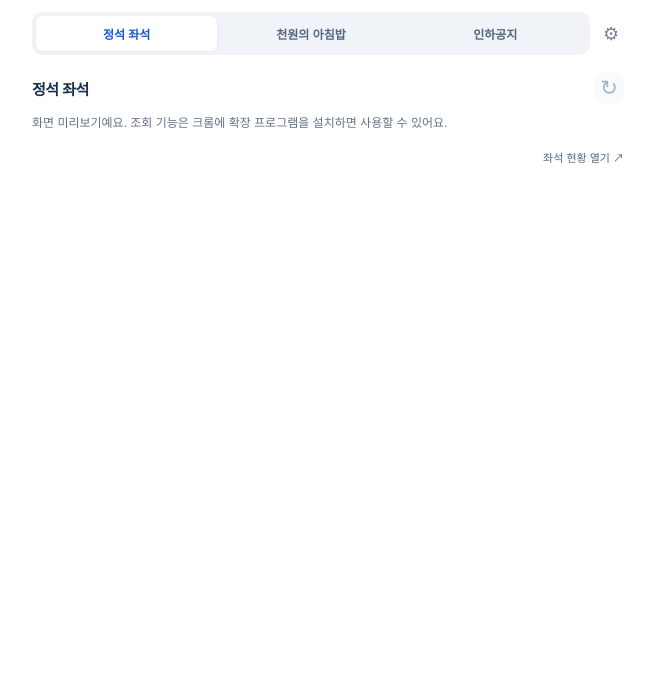
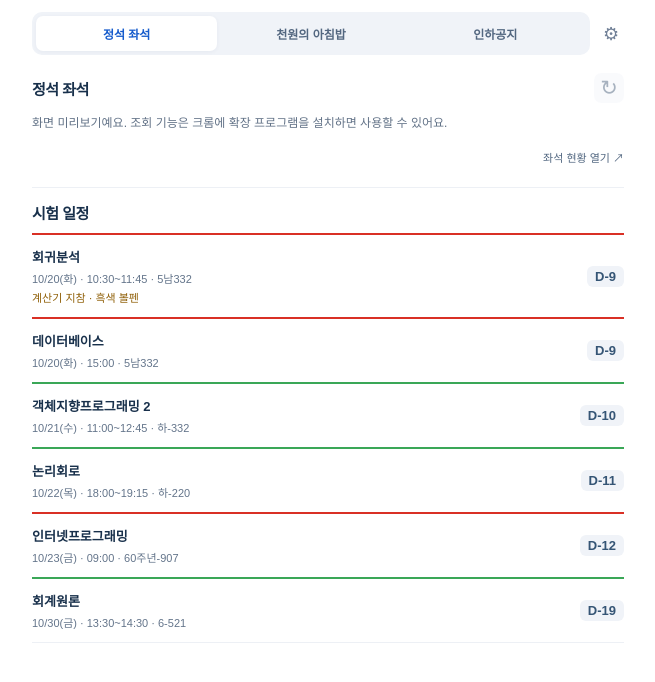
Before and after one commit to develdam/inha-jarvis, a website with bundled scripts: page extension/sidepanel.html in a window 1280 px wide. Shown: the whole page, without its empty margins (312-967 px from the left). Built offline with nearby package versions, Linux system fonts and the light colour scheme.

Commit message:
feat: 정석 좌석 아래 시험 일정과 D-day 배지 추가
- 수강 과목 시험 일정을 좌석 현황 아래에 가까운 순으로 표시하고 지난 시험은 숨김
- 과목별 D-day 표시, 7일 이내는 빨간색 강조
- 다음 시험까지 여유에 따라 초록/빨간 구분선 표시
- 툴바 아이콘에 가장 가까운 시험의 D-day 배지 표시 (alarms 권한 추가)

Co-Authored-By: Claude Opus 5.5 <noreply@anthropic.com>

```diff
--- /dev/null
+++ b/extension/exams.js
@@ -0,0 +1,29 @@
+// 수강 중인 강의의 시험 일정. date는 한국 시간 기준 "YYYY-MM-DD", 나머지 항목은 비워 둬도 돼요.
+// gap: 다음 시험까지 여유가 있으면 "free"(초록 구분선), 없으면 "tight"(빨간 구분선).
+export const EXAMS = [
+  { course: "회귀분석", date: "2026-10-20", time: "10:30~11:45", place: "5남332", note: "계산기 지참 · 흑색 볼펜", gap: "tight" },
+  { course: "데이터베이스", date: "2026-10-20", time: "15:00", place: "5남332", gap: "free" },
+  { course: "객체지향프로그래밍 2", date: "2026-10-21", time: "11:00~12:45", place: "하-332", gap: "free" },
+  { course: "논리회로", date: "2026-10-22", time: "18:00~19:15", place: "하-220", gap: "tight" },
+  { course: "인터넷프로그래밍", date: "2026-10-23", time: "09:00", place: "60주년-907", gap: "free" },
+  { course: "회계원론", date: "2026-10-30", time: "13:30~14:30", place: "6-521" },
+];
+
+function koreanToday(now) {
+  const parts = new Intl.DateTimeFormat("en-CA", { timeZone: "Asia/Seoul", year: "numeric", month: "2-digit", day: "2-digit" }).formatToParts(now);
+  const part = (type) => Number(parts.find((item) => item.type === type).value);
+  return Date.UTC(part("year"), part("month") - 1, part("day"));
+}
+
+// Exams from today on, soonest first, each with its D-day in Korean calendar days.
+export function upcomingExams(exams = EXAMS, now = new Date()) {
+  const today = koreanToday(now);
+  return exams.flatMap((exam) => {
+    const match = /^(\d{4})-(\d{2})-(\d{2})$/.exec(exam.date || "");
+    if (!match) return [];
+    const days = Math.round((Date.UTC(+match[1], +match[2] - 1, +match[3]) - today) / 86_400_000);
+    return days < 0 ? [] : [{ ...exam, days }];
+  }).sort((a, b) => a.days - b.days || String(a.time || "").localeCompare(String(b.time || "")));
+}
+
+export function dDayLabel(days) { return days === 0 ? "D-DAY" : `D-${days}`; }
--- a/extension/sidepanel.html
+++ b/extension/sidepanel.html
@@ -31,6 +31,10 @@
         <details><summary>자세히</summary><p id="message-detail" class="help"></p></details>
       </div>
     </section>
+    <section id="exams" class="card exams" aria-labelledby="exams-title" hidden>
+      <h2 id="exams-title">시험 일정</h2>
+      <ul id="exam-list" class="exam-list"></ul>
+    </section>
     <section id="settings" class="settings" aria-labelledby="settings-title" hidden>
       <h2 id="settings-title">설정</h2>
       <button id="disconnect-seats" class="text-button" hidden>정석 페이지 연결 해제</button>
--- a/extension/sidepanel.js
+++ b/extension/sidepanel.js
@@ -6,6 +6,7 @@ import { NOTICE_BOARDS, noticeKey, featureForKey, noticeDefaultUrl } from "./sou
 import { menuLines, mealDay } from "./breakfast.js";
 import { occupancyPercent } from "./seats.js";
 import { libraryOrigins } from "./seat-connection.js";
+import { upcomingExams, dDayLabel } from "./exams.js";
 
 const $ = (id) => document.getElementById(id);
 const state = { selected: "seats", settings: false, board: "general", sources: {}, results: {}, messages: {}, seatTabId: null, seatLogin: false, seatChecked: false, busy: false, ready: false };
@@ -243,6 +244,22 @@ function renderResults() {
   $("provenance").title = "한국 시간 · " + new URL(result.sourceUrl).hostname;
 }
 
+function renderExams() {
+  const exams = state.selected === "seats" ? upcomingExams() : [];
+  $("exams").hidden = !exams.length;
+  $("exam-list").replaceChildren(...exams.map((exam) => {
+    const item = node("li", undefined, "exam" + (exam.days <= 7 ? " exam-soon" : "") + (exam.gap ? " gap-" + exam.gap : ""));
+    const info = node("div");
+    info.append(node("p", exam.course + (exam.kind ? " " + exam.kind : ""), "exam-course"));
+    const [, month, day] = exam.date.split("-").map(Number);
+    const weekday = new Intl.DateTimeFormat("ko-KR", { weekday: "short", timeZone: "UTC" }).format(new Date(exam.date + "T00:00:00Z"));
+    info.append(node("p", [`${month}/${day}(${weekday})`, exam.time, exam.place].filter(Boolean).join(" · "), "exam-when"));
+    if (exam.note) info.append(node("p", exam.note, "exam-note"));
+    item.append(info, node("strong", dDayLabel(exam.days), "exam-dday"));
+    return item;
+  }));
+}
+
 function render() {
   const key = selectedKey();
   const feature = FEATURES[state.selected];
@@ -279,6 +296,7 @@ function render() {
       "자동 조회 · 저장 정보가 30분 지나면 갱신";
   $("tab-help").textContent = key === "seats" ? "필요한 정석 탭은 자동으로 열어요. 로그인이 만료되면 다시 로그인해 주세요." : "페이지 읽기로 가져온 정보는 원문을 새로고침한 뒤 다시 읽어 주세요.";
   renderResults();
+  renderExams();
 }
 
 function selectFeature(key) {
@@ -460,6 +478,7 @@ async function init() {
   state.ready = true; selectFeature("seats");
 }
 setInterval(() => {
+  if (state.selected === "seats") renderExams();
   if (state.results[selectedKey()] && (state.selected === "breakfast" || isStale(state.results[selectedKey()]))) render();
 }, 15_000);
 document.addEventListener("visibilitychange", () => {
--- a/extension/styles.css
+++ b/extension/styles.css
@@ -70,3 +70,14 @@ input[type="url"], input[type="search"] { width: 100%; min-width: 0; border: 1px
 #notice-board, #settings-source { width: 100%; min-width: 0; padding: 10px 8px; border: 1px solid #d3dce9; border-radius: 8px; color: #18304b; background: #fff; font: inherit; font-size: 12px; }
 #notice-board-tools { margin-bottom: 10px; }
 #notice-board:focus-visible { outline: 2px solid #2269d7; outline-offset: 3px; }
+.exams { margin-top: 22px; padding-top: 14px; border-top: 1px solid #edf0f5; }
+.exams h2 { margin: 0 0 10px; font-size: 15px; letter-spacing: -.5px; }
+.exam-list { list-style: none; padding: 0; margin: 0; border-top: 2px solid #d93025; }
+.exam { display: flex; align-items: center; justify-content: space-between; gap: 12px; padding: 12px 0; border-bottom: 1px solid #edf0f5; }
+.exam.gap-free { border-bottom: 2px solid #3aa757; }
+.exam.gap-tight { border-bottom: 2px solid #d93025; }
+.exam-course { margin: 0; font-size: 13px; font-weight: 700; overflow-wrap: anywhere; }
+.exam-when { margin: 4px 0 0; font-size: 11px; color: #63748a; }
+.exam-note { margin: 3px 0 0; font-size: 11px; color: #906009; }
+.exam-dday { flex: none; font-size: 13px; color: #355575; padding: 3px 8px; border-radius: 6px; background: #f0f3f8; }
+.exam-soon .exam-dday { color: #a13325; background: #fdecea; }
```
Also changed, not shown: extension/background.js (+15 -0 lines), extension/manifest.json.
